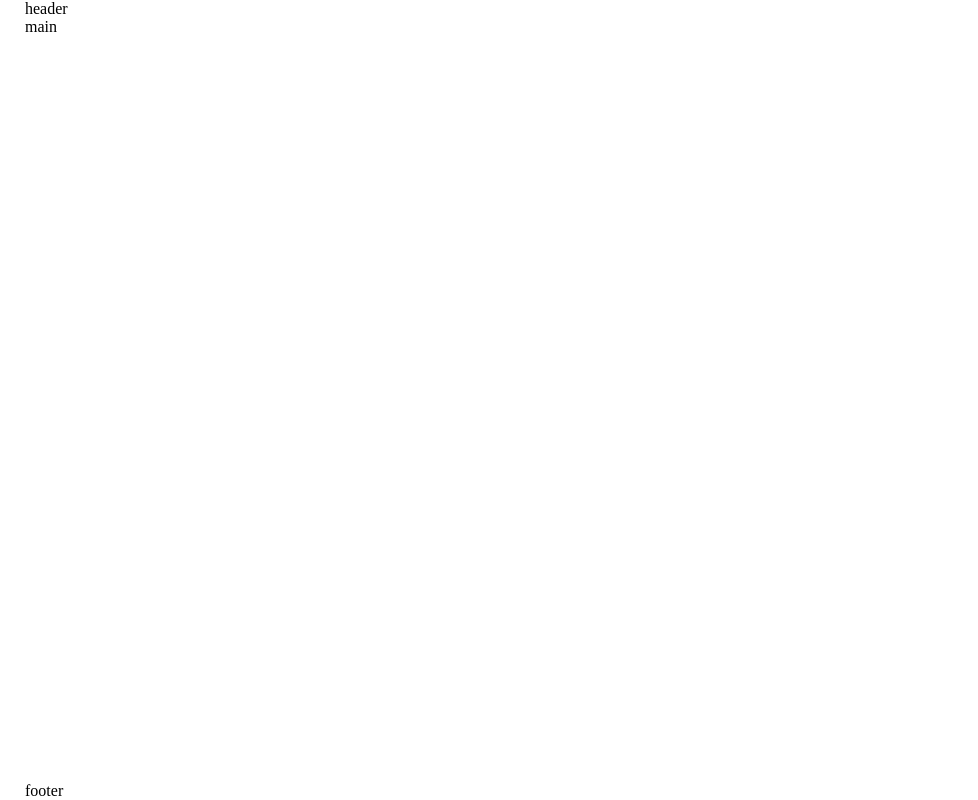
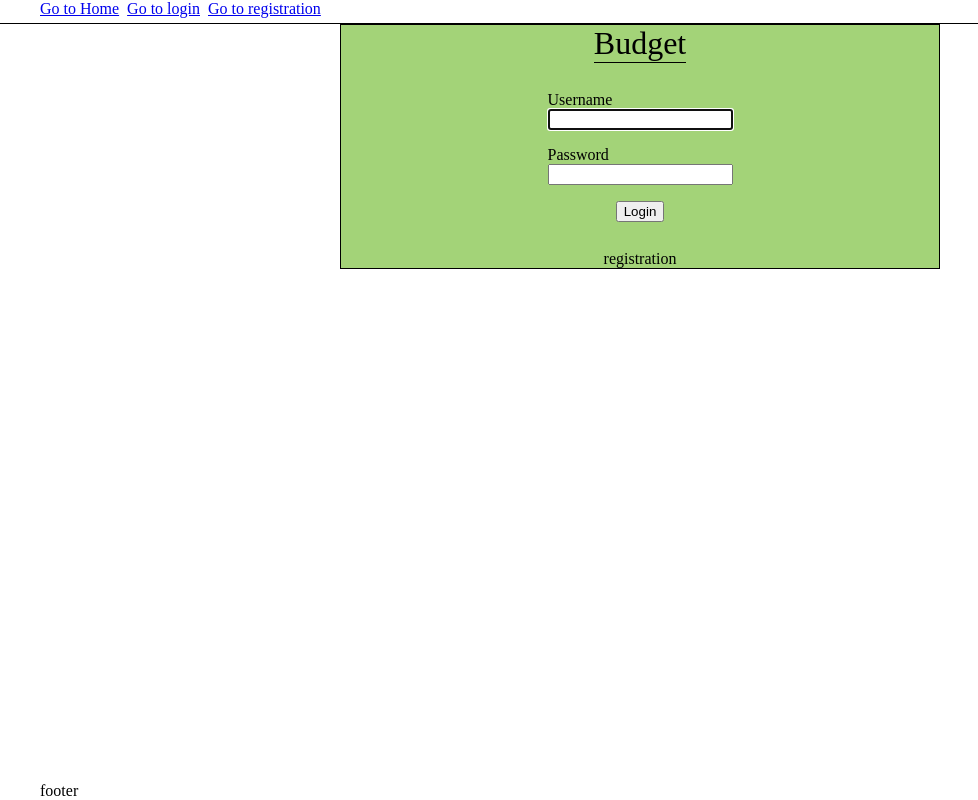
Before and after one commit to KozyaSkyworker/budget, a Vue app in the folder client/: page /login in a window 1280 px wide. Shown: the whole page, without its empty margins (0-978 px from the left). Built offline with nearby package versions, Linux system fonts and the light colour scheme; the HTML template or start-up script is replaced by a standard one.

Commit message:
instal router; start building simple auth form

```diff
--- a/client/package.json
+++ b/client/package.json
@@ -11,7 +11,8 @@
     "type-check": "vue-tsc --build"
   },
   "dependencies": {
-    "vue": "^3.5.38"
+    "vue": "^3.5.38",
+    "vue-router": "^5.1.0"
   },
   "devDependencies": {
     "@tsconfig/node24": "^24.0.4",
--- a/client/src/App.vue
+++ b/client/src/App.vue
@@ -1,19 +1,22 @@
 <script setup lang="ts">
+import { RouterView } from 'vue-router';
+import Header from './components/Header.vue';
 </script>
 
-<template >
+<template>
   <div class="wrapper">
-    <header class="header">
-   header
-  </header>
 
-  <main>
-    main
-  </main>
-  <footer>footer</footer>
+    <Header />
+
+    <main>
+      <div class="container">
+        <RouterView />
+      </div>
+
+    </main>
+    <footer>
+      <div class="container">footer</div>
+    </footer>
   </div>
+
 </template>
-
-<style scoped>
-
-</style>
--- /dev/null
+++ b/client/src/api/index.ts
@@ -0,0 +1,17 @@
+const BASE_URL = "http://localhost:4444";
+
+interface User {
+  username: string;
+  password: string;
+}
+export const login = async ({ username, password }: User) => {
+  const res = await fetch(`${BASE_URL}/login`, {
+    method: "POST",
+    headers: {
+      "Content-Type": "application/json",
+    },
+    body: JSON.stringify({ username, password }),
+  });
+
+  console.log(res);
+};
--- a/client/src/assets/main.css
+++ b/client/src/assets/main.css
@@ -1,16 +1,19 @@
 @import './base.css';
 
-#app {
-  max-width: 1230px;
-  margin: 0 auto;
-}
 .wrapper {
   display: flex;
   flex-direction: column;
   min-height: 100vh;
 }
+.container{
+  padding: 0 15px;
+  margin: 0 auto;
+  width: 1230px;
+}
+
 header {
   flex: 0 0 auto;
+  border-bottom: 1px solid black;
 }
 main {
   flex: 1 1 auto;
--- /dev/null
+++ b/client/src/components/Header.vue
@@ -0,0 +1,23 @@
+<template>
+    <header class="header">
+        <div class="container">
+            <nav class="header__nav">
+                <RouterLink to="/">Go to Home</RouterLink>
+                <RouterLink to="/login">Go to login</RouterLink>
+                <RouterLink to="/registration">Go to registration</RouterLink>
+            </nav>
+        </div>
+    </header>
+</template>
+
+<style scoped>
+.header {
+    border-bottom: 1px solid black;
+    padding-bottom: 5px;
+}
+
+.header__nav {
+    display: flex;
+    gap: 0.5rem;
+}
+</style>>
--- /dev/null
+++ b/client/src/router.ts
@@ -0,0 +1,24 @@
+import { createWebHistory, createRouter } from "vue-router";
+import HomeView from "./views/HomeView.vue";
+import LoginView from "./views/LoginView.vue";
+import RegistrationView from "./views/RegistrationView.vue";
+
+const routes = [
+  { path: "/", component: HomeView, name: "Home" },
+  { path: "/login", component: LoginView, name: "Login" },
+  { path: "/registration", component: RegistrationView, name: "Registration" },
+];
+
+export const router = createRouter({
+  history: createWebHistory(),
+  routes,
+});
+
+router.beforeEach(async (to, from) => {
+  // const isAuth = false;
+  // if (!isAuth && to.name !== "Login") {
+  //   return { name: "Login" };
+  // }
+
+  return true;
+});
--- /dev/null
+++ b/client/src/views/HomeView.vue
@@ -0,0 +1,6 @@
+<script setup lang="ts">
+</script>
+
+<template>
+    Home
+</template>
--- /dev/null
+++ b/client/src/views/LoginView.vue
@@ -0,0 +1,69 @@
+<script setup lang="ts">
+import { login } from '@/api';
+import { ref } from 'vue';
+
+const username = ref('');
+const password = ref('');
+
+const handleSubmit = (event: Event) => {
+    event.preventDefault();
+    console.log(username.value, password.value);
+    login({ username: username.value, password: password.value });
+}
+</script>
+
+<template>
+    <div class="auth-wrapper">
+
+        <h1 class="auth-title">Budget</h1>
+        <form @submit="handleSubmit">
+            <label for="username">
+                <span class="label__text">Username</span>
+                <input v-model.trim="username" type="text" id="username" name="username" autofocus required>
+            </label>
+
+
+            <label for="password">
+                <span class="label__text">Password</span>
+                <input v-model.trim="password" type="password" id="password" name="password" required>
+            </label>
+
+            <button type="submit" class="login-btn">Login</button>
+        </form>
+
+        registration
+    </div>
+
+</template>
+
+<style scoped>
+.auth-wrapper {
+    display: flex;
+    flex-direction: column;
+    align-items: center;
+    gap: 1.75rem;
+
+    border: 1px solid black;
+    margin: 0 auto;
+    background: rgb(163, 211, 120);
+    min-width: 290px;
+    max-width: 600px;
+}
+
+.auth-title {
+    width: max-content;
+    border-bottom: 1px solid black
+}
+
+form {
+    display: flex;
+    flex-direction: column;
+    align-items: center;
+    gap: 1rem;
+}
+
+
+.label__text {
+    display: block;
+}
+</style>
--- /dev/null
+++ b/client/src/views/RegistrationView.vue
@@ -0,0 +1,6 @@
+<script setup lang="ts">
+</script>
+
+<template>
+    registr
+</template>
```
Also changed, not shown: client/src/main.ts (+5 -4 lines), 1 other file (tests, documents, lock files or other folders).
